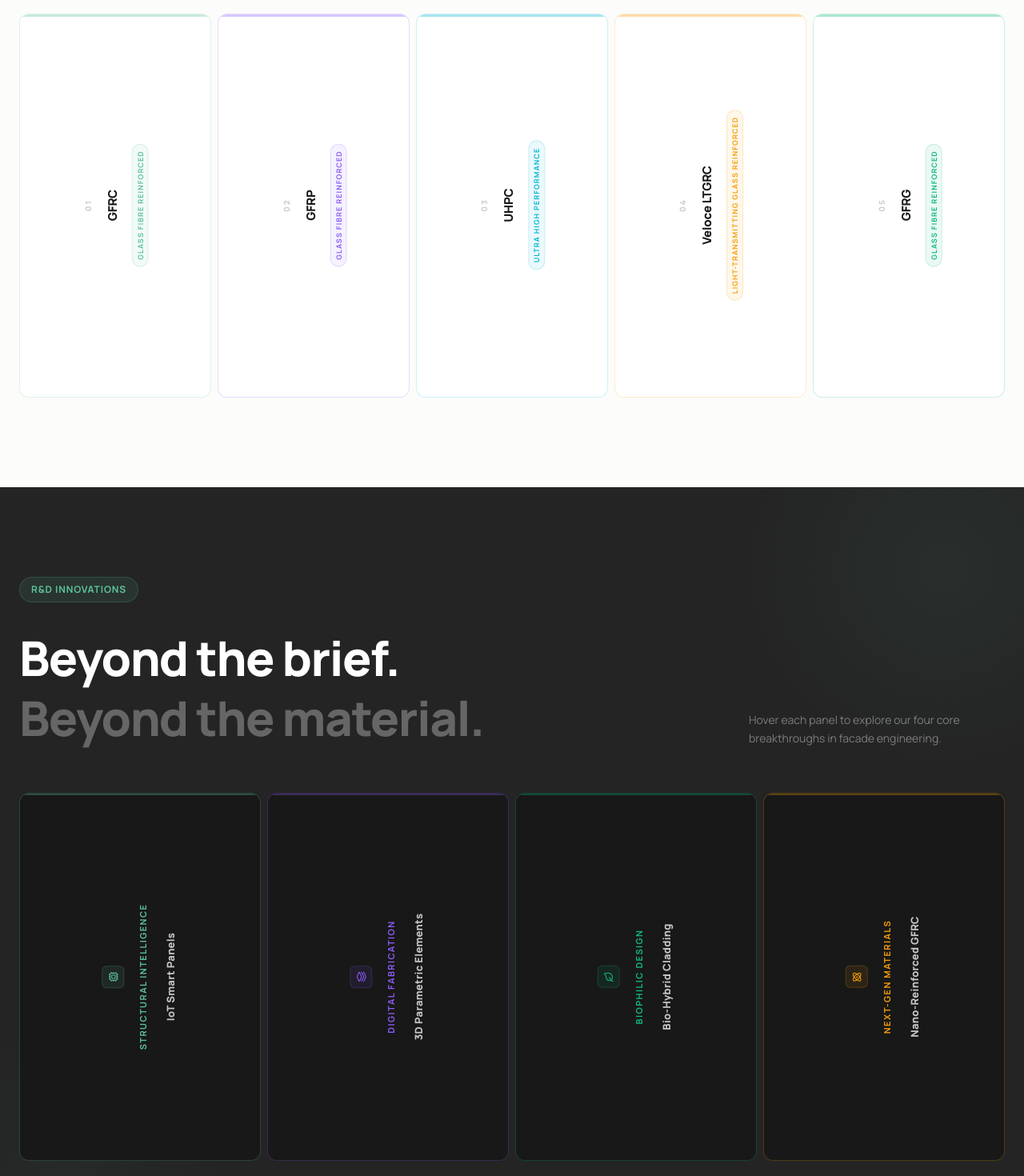
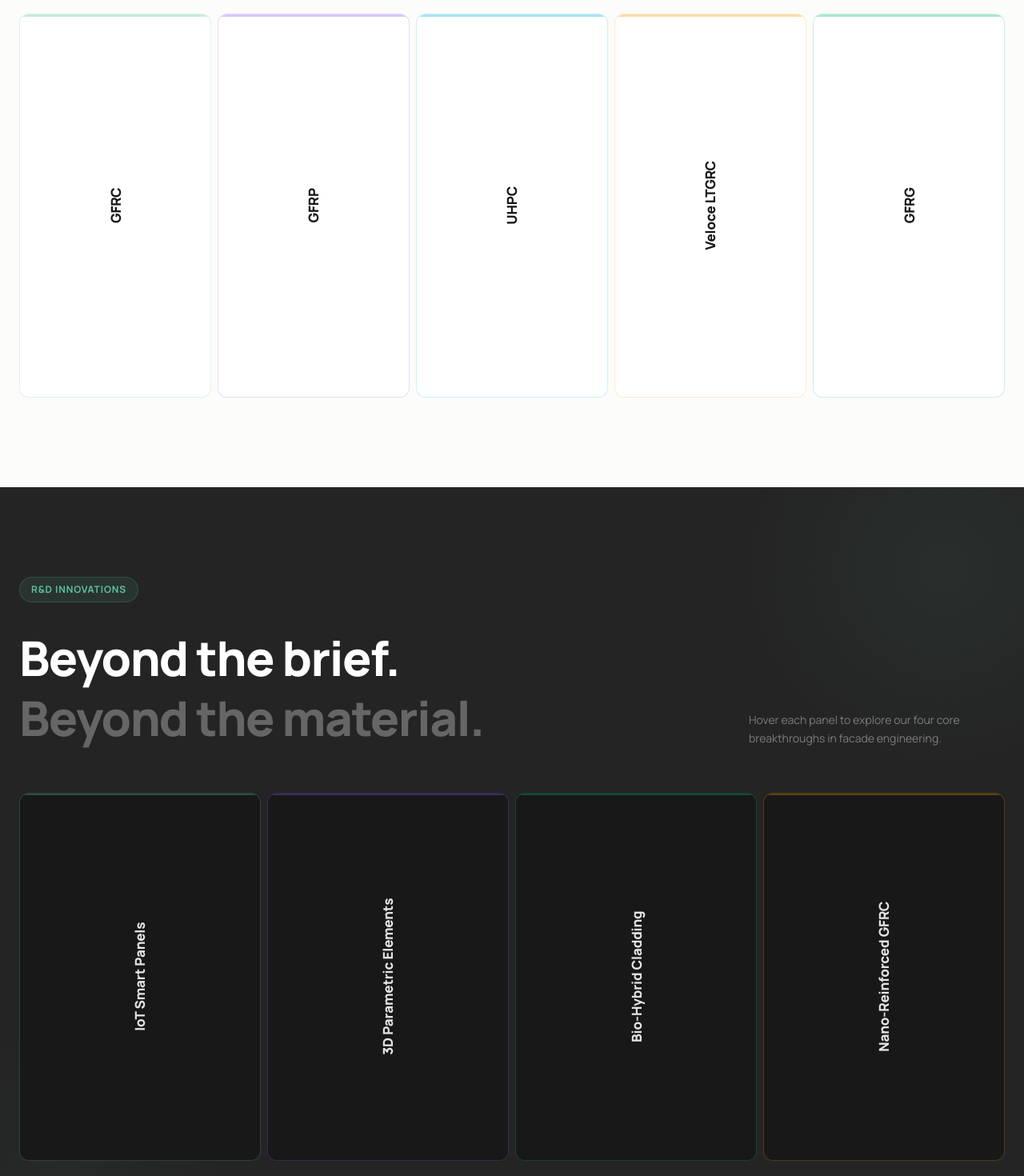
Before and after one commit to kareemzeki-boop/nxtgen-eemar-website, a Next.js app: page /nxtgen-eemar-website/ in a window 1280 px wide. Shown: the part 1540-3010 px from the top of the page at 80% size. Built offline with nearby package versions, Linux system fonts and the light colour scheme.

Commit message:
Cards: desktop shows bold title only when collapsed, mobile unchanged

```diff
--- a/components/Innovations.tsx
+++ b/components/Innovations.tsx
@@ -100,42 +100,53 @@ export default function Innovations() {
                     pointerEvents: active ? "none" : "auto",
                   }}
                 >
+                  {/* Desktop/tablet: title only, rotated */}
                   <div
-                    className="inno-label"
+                    className="hidden md:flex"
                     style={{
-                      display:       "flex",
                       flexDirection: "column",
                       alignItems:    "center",
-                      gap:           16,
+                      gap:           12,
                       transform:     "rotate(-90deg)",
                       whiteSpace:    "nowrap",
-                      transition:    "transform 0.5s",
                     }}
                   >
+                    <span style={{
+                      fontSize: 17, fontWeight: 900, color: "rgba(255,255,255,0.88)",
+                      letterSpacing: "-0.01em",
+                    }}>
+                      {item.title}
+                    </span>
+                  </div>
+
+                  {/* Mobile: horizontal, all elements */}
                   <div
+                    className="flex md:hidden"
                     style={{
+                      flexDirection: "column",
+                      alignItems:    "center",
+                      gap:           14,
+                      whiteSpace:    "nowrap",
+                    }}
+                  >
+                    <div style={{
                       width: 28, height: 28, borderRadius: 6,
                       background: `${item.color}18`,
                       border: `1px solid ${item.color}35`,
                       display: "flex", alignItems: "center", justifyContent: "center",
-                      }}
-                    >
+                    }}>
                       <Icon size={13} style={{ color: item.color }} />
                     </div>
-                    <span
-                      style={{
+                    <span style={{
                       fontSize: 11, fontWeight: 700, letterSpacing: "0.13em",
                       textTransform: "uppercase", color: item.color,
-                      }}
-                    >
+                    }}>
                       {item.tag}
                     </span>
-                    <span
-                      style={{
+                    <span style={{
                       fontSize: 13, fontWeight: 800, color: "rgba(255,255,255,0.75)",
                       letterSpacing: "0.02em",
-                      }}
-                    >
+                    }}>
                       {item.title}
                     </span>
                   </div>
--- a/components/Services.tsx
+++ b/components/Services.tsx
@@ -91,14 +91,31 @@ export default function Services() {
                   transition: "opacity 0.25s",
                   pointerEvents: active ? "none" : "auto",
                 }}>
+                  {/* Desktop/tablet: title only, rotated */}
                   <div
-                    className="svc-label"
+                    className="hidden md:flex"
                     style={{
-                      display: "flex", flexDirection: "column",
-                      alignItems: "center", gap: 12,
+                      flexDirection: "column",
+                      alignItems: "center",
                       transform: "rotate(-90deg)",
                       whiteSpace: "nowrap",
-                      transition: "transform 0.5s",
+                    }}
+                  >
+                    <span style={{
+                      fontSize: 17, fontWeight: 900, letterSpacing: "-0.01em",
+                      color: "#18181b",
+                    }}>
+                      {svc.title}
+                    </span>
+                  </div>
+
+                  {/* Mobile: horizontal, all elements */}
+                  <div
+                    className="flex md:hidden"
+                    style={{
+                      flexDirection: "column",
+                      alignItems: "center", gap: 12,
+                      whiteSpace: "nowrap",
                     }}
                   >
                     <span style={{
@@ -115,12 +132,9 @@ export default function Services() {
                     </span>
                     <span style={{
                       fontSize: 9, fontWeight: 700, letterSpacing: "0.12em",
-                      textTransform: "uppercase",
-                      color: svc.accentColor,
-                      padding: "3px 8px",
-                      background: `${svc.accentColor}15`,
-                      borderRadius: 999,
-                      border: `1px solid ${svc.accentColor}30`,
+                      textTransform: "uppercase", color: svc.accentColor,
+                      padding: "3px 8px", background: `${svc.accentColor}15`,
+                      borderRadius: 999, border: `1px solid ${svc.accentColor}30`,
                     }}>
                       {svc.full.split(" ").slice(0, 3).join(" ")}
                     </span>
```
Lines whose indentation alone changed are shown as unchanged.
